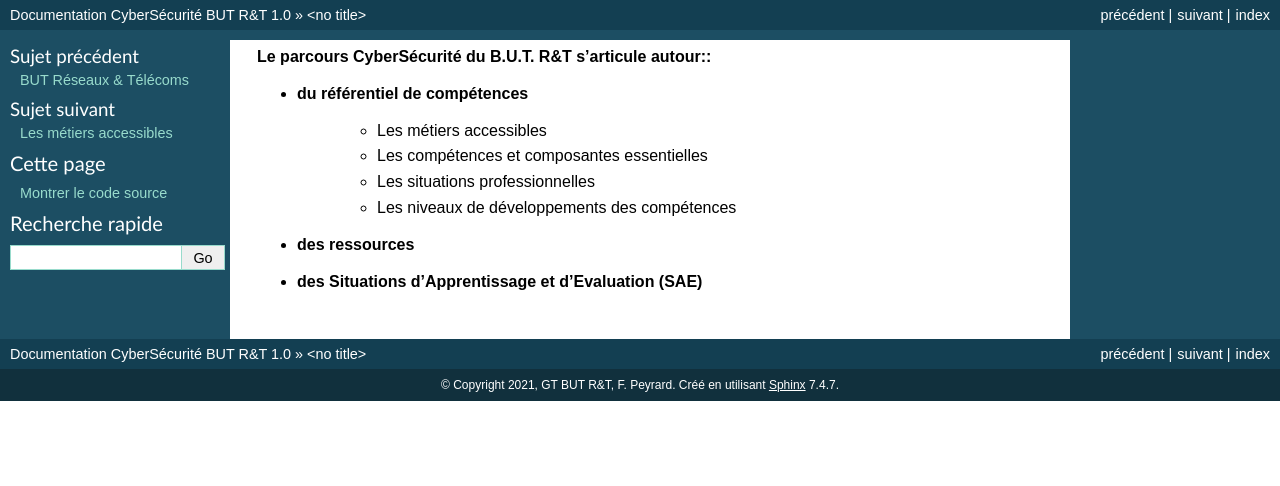
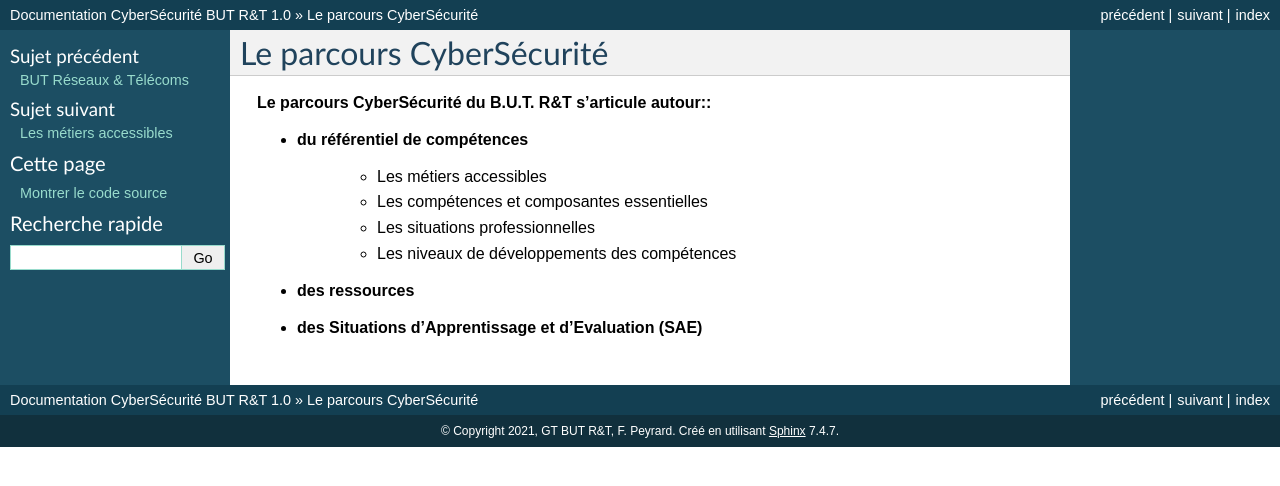
Before and after one commit to FPeyrard/CyberSecurite_BUT_RT, a Sphinx documentation site: the page built from docs/source/referentielcompetences/parcours_cyber.rst, in a window 1280 px wide. Shown: the top 486 px of the page. Built offline with Sphinx 7.4.7, drawn with Linux system fonts in a browser that asks for light colours.

Commit message:
Update parcours_cyber.rst

```diff
--- a/docs/source/referentielcompetences/parcours_cyber.rst
+++ b/docs/source/referentielcompetences/parcours_cyber.rst
@@ -1,4 +1,7 @@
 .. _parcours_cyber:
+
+Le parcours CyberSécurité
+=========================
 
 .. admonition:: Le parcours CyberSécurité du B.U.T. R&T s'articule autour:
 
```
